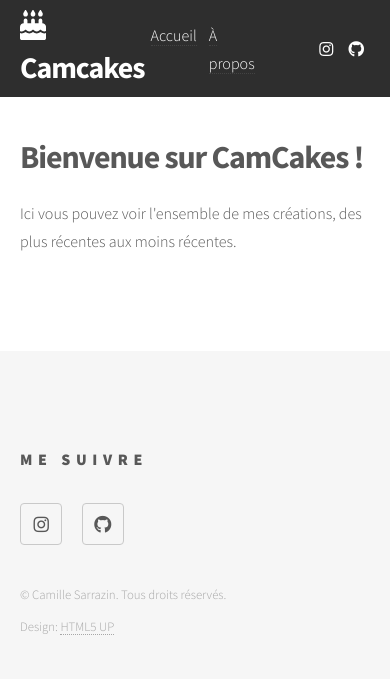
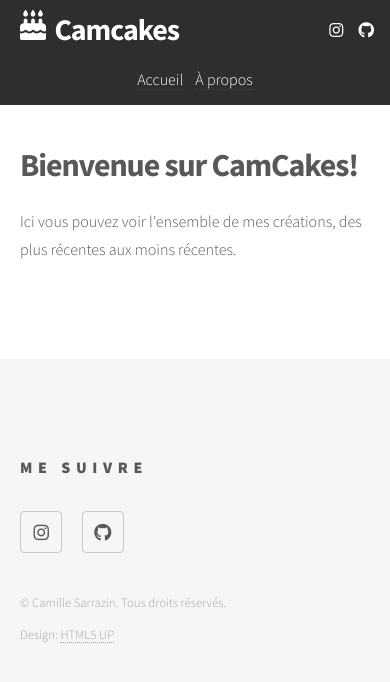
Before and after one commit to CamilleSarrazin/CamCakes, a website: page public/index.html in a window 390 px wide. Drawn offline with Linux system fonts and the light colour scheme; no server answers.

Commit message:
Adjust header for mobile size

```diff
--- a/public/assets/css/camcakes.css
+++ b/public/assets/css/camcakes.css
@@ -74,3 +74,19 @@
 #main h1 {
     margin-bottom: 20px;
 }
+
+@media screen and (max-width: 525px) {
+    #header .inner {
+        display: block;
+    }
+
+    #header #social {
+        position: absolute;
+        top: 10px;
+        right: 10px;
+    }
+
+    #header nav {
+        padding-bottom: 6px;
+    }
+}
```
Also changed, not shown: public/index.html (+1 -1 lines).
